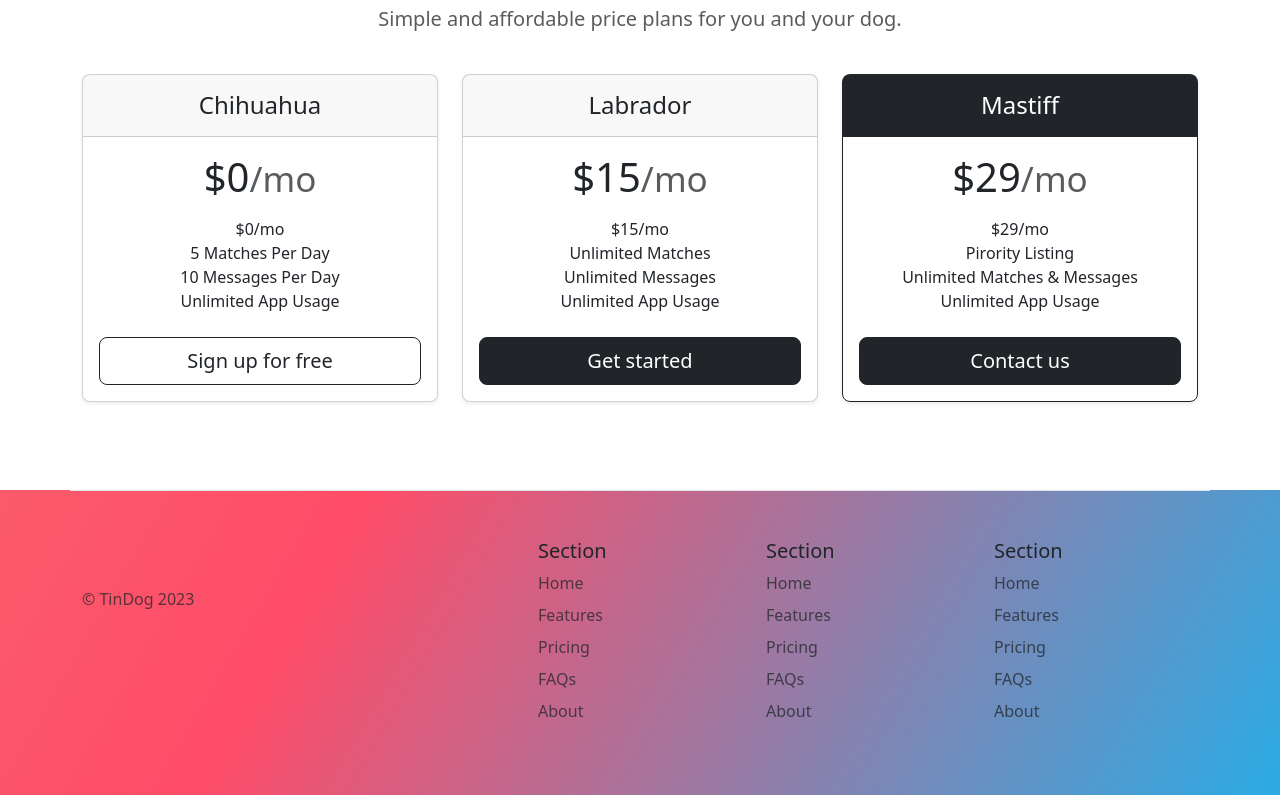
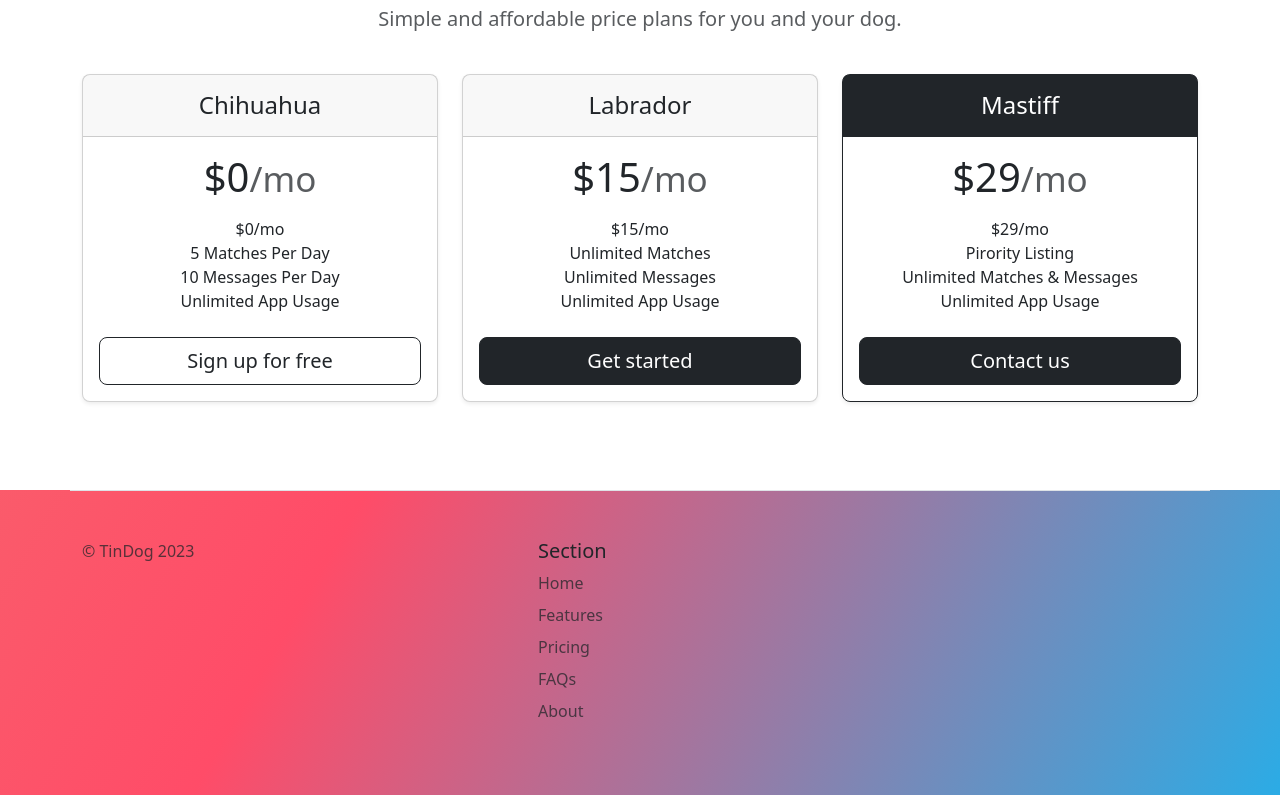
Before and after one commit to ChrisRoland/TinDawg, a plain HTML site: page index.html in a window 1280 px wide. Shown: the part 1675-2470 px from the top of the page. Drawn offline with nearby package versions, Linux system fonts and the light colour scheme.

Commit message:
update: footer

```diff
--- a/index.html
+++ b/index.html
@@ -182,36 +182,11 @@
     <div class="container">
       <footer class="row row-cols-1 row-cols-sm-2 row-cols-md-5 py-5 border-top">
         <div class="col mb-3">
-          <a href="/" class="d-flex align-items-center mb-3 link-body-emphasis text-decoration-none">
-            <svg class="bi me-2" width="40" height="32"><use xlink:href="#bootstrap"></use></svg>
-          </a>
           <p class="text-body-secondary">© TinDog 2023</p>
         </div>
 
         <div class="col mb-3">
 
-        </div>
-
-        <div class="col mb-3">
-          <h5>Section</h5>
-          <ul class="nav flex-column">
-            <li class="nav-item mb-2"><a href="#" class="nav-link p-0 text-body-secondary">Home</a></li>
-            <li class="nav-item mb-2"><a href="#" class="nav-link p-0 text-body-secondary">Features</a></li>
-            <li class="nav-item mb-2"><a href="#" class="nav-link p-0 text-body-secondary">Pricing</a></li>
-            <li class="nav-item mb-2"><a href="#" class="nav-link p-0 text-body-secondary">FAQs</a></li>
-            <li class="nav-item mb-2"><a href="#" class="nav-link p-0 text-body-secondary">About</a></li>
-          </ul>
-        </div>
-
-        <div class="col mb-3">
-          <h5>Section</h5>
-          <ul class="nav flex-column">
-            <li class="nav-item mb-2"><a href="#" class="nav-link p-0 text-body-secondary">Home</a></li>
-            <li class="nav-item mb-2"><a href="#" class="nav-link p-0 text-body-secondary">Features</a></li>
-            <li class="nav-item mb-2"><a href="#" class="nav-link p-0 text-body-secondary">Pricing</a></li>
-            <li class="nav-item mb-2"><a href="#" class="nav-link p-0 text-body-secondary">FAQs</a></li>
-            <li class="nav-item mb-2"><a href="#" class="nav-link p-0 text-body-secondary">About</a></li>
-          </ul>
         </div>
 
         <div class="col mb-3">
```
